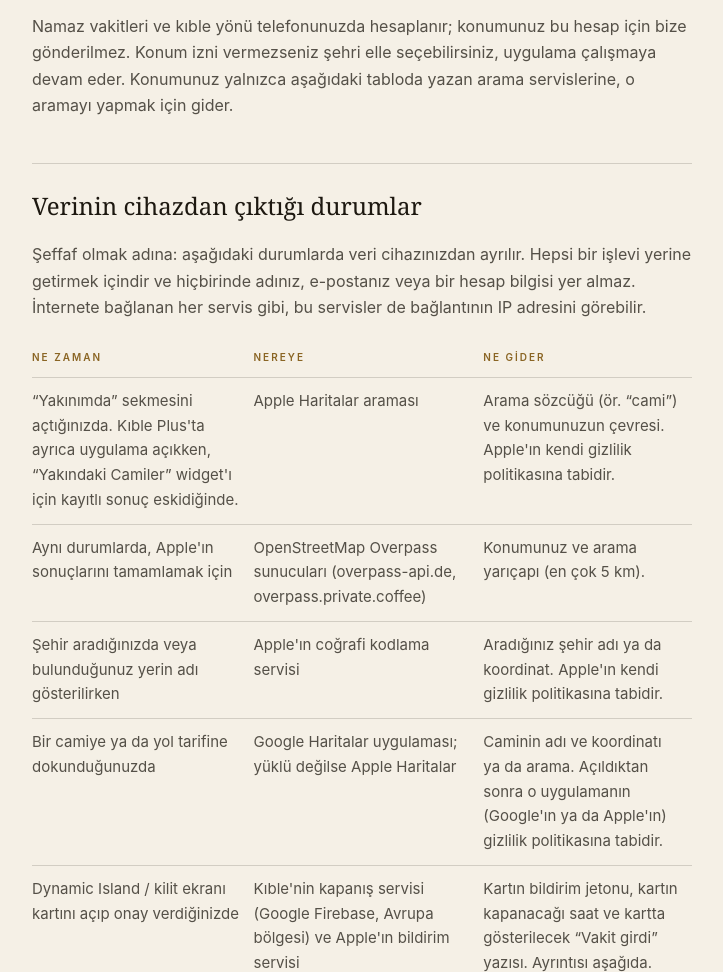
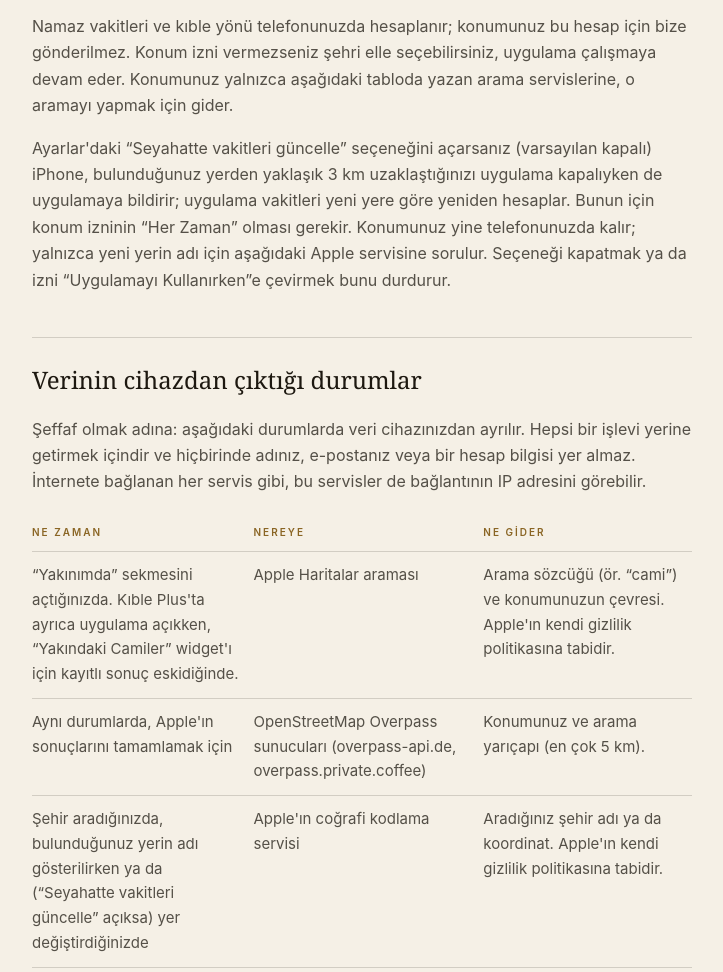
Before and after one commit to mertxsenturk/kible-docs, a plain HTML site: page gizlilik.html in a window 1280 px wide. Shown: the part 1420-2392 px from the top of the page, without its empty margins (278-1001 px from the left). Drawn offline with Linux system fonts and the light colour scheme.

Commit message:
Gizlilik: isteğe bağlı seyahatte konum ("Her Zaman" izni)
Co-Authored-By: Claude Opus 5.5 <noreply@anthropic.com>

```diff
--- a/gizlilik.html
+++ b/gizlilik.html
@@ -63,6 +63,15 @@
     uygulama çalışmaya devam eder. Konumunuz yalnızca aşağıdaki tabloda yazan
     arama servislerine, o aramayı yapmak için gider.
   </p>
+  <p>
+    Ayarlar'daki “Seyahatte vakitleri güncelle” seçeneğini açarsanız (varsayılan
+    kapalı) iPhone, bulunduğunuz yerden yaklaşık 3 km uzaklaştığınızı uygulama
+    kapalıyken de uygulamaya bildirir; uygulama vakitleri yeni yere göre yeniden
+    hesaplar. Bunun için konum izninin “Her Zaman” olması gerekir. Konumunuz yine
+    telefonunuzda kalır; yalnızca yeni yerin adı için aşağıdaki Apple servisine
+    sorulur. Seçeneği kapatmak ya da izni “Uygulamayı Kullanırken”e çevirmek bunu
+    durdurur.
+  </p>
 
   <h2>Verinin cihazdan çıktığı durumlar</h2>
   <p>
@@ -92,7 +101,8 @@
       <td>Konumunuz ve arama yarıçapı (en çok 5 km).</td>
     </tr>
     <tr>
-      <td>Şehir aradığınızda veya bulunduğunuz yerin adı gösterilirken</td>
+      <td>Şehir aradığınızda, bulunduğunuz yerin adı gösterilirken ya da
+          (“Seyahatte vakitleri güncelle” açıksa) yer değiştirdiğinizde</td>
       <td>Apple'ın coğrafi kodlama servisi</td>
       <td>Aradığınız şehir adı ya da koordinat. Apple'ın kendi gizlilik
           politikasına tabidir.</td>
```
Also changed, not shown: privacy.html (+10 -1 lines).
